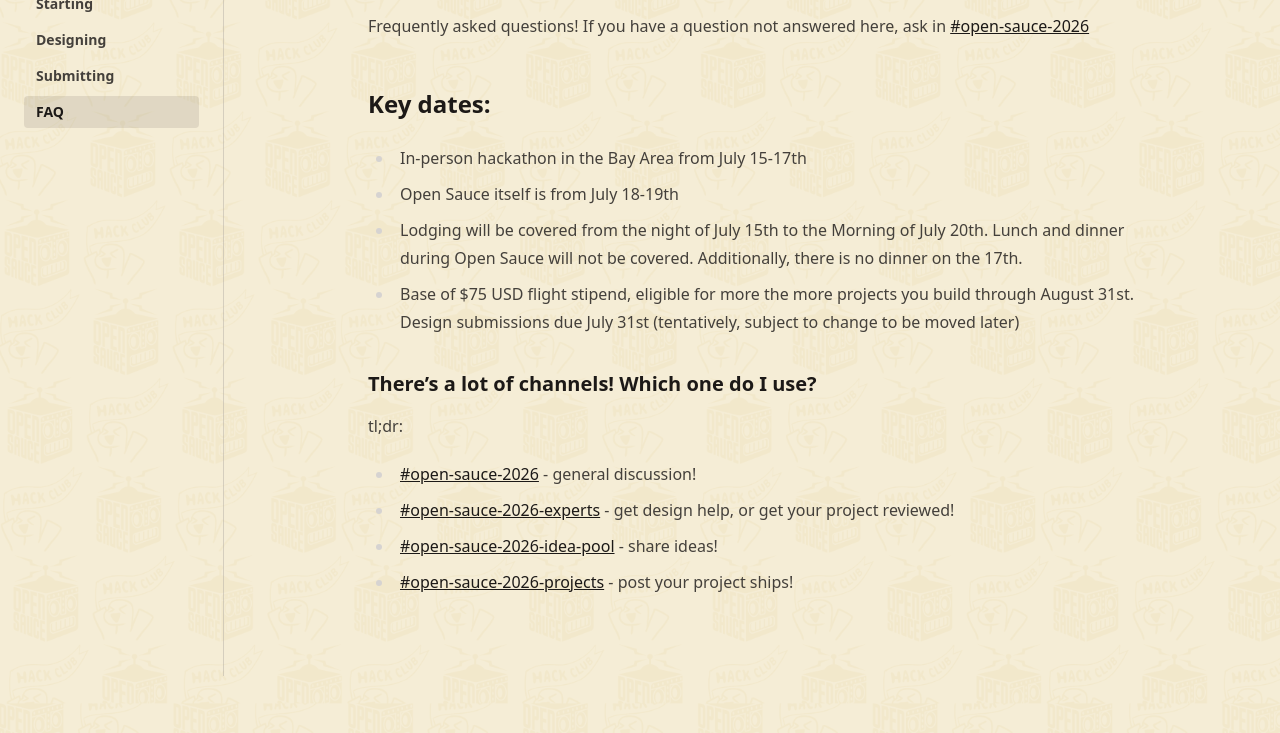
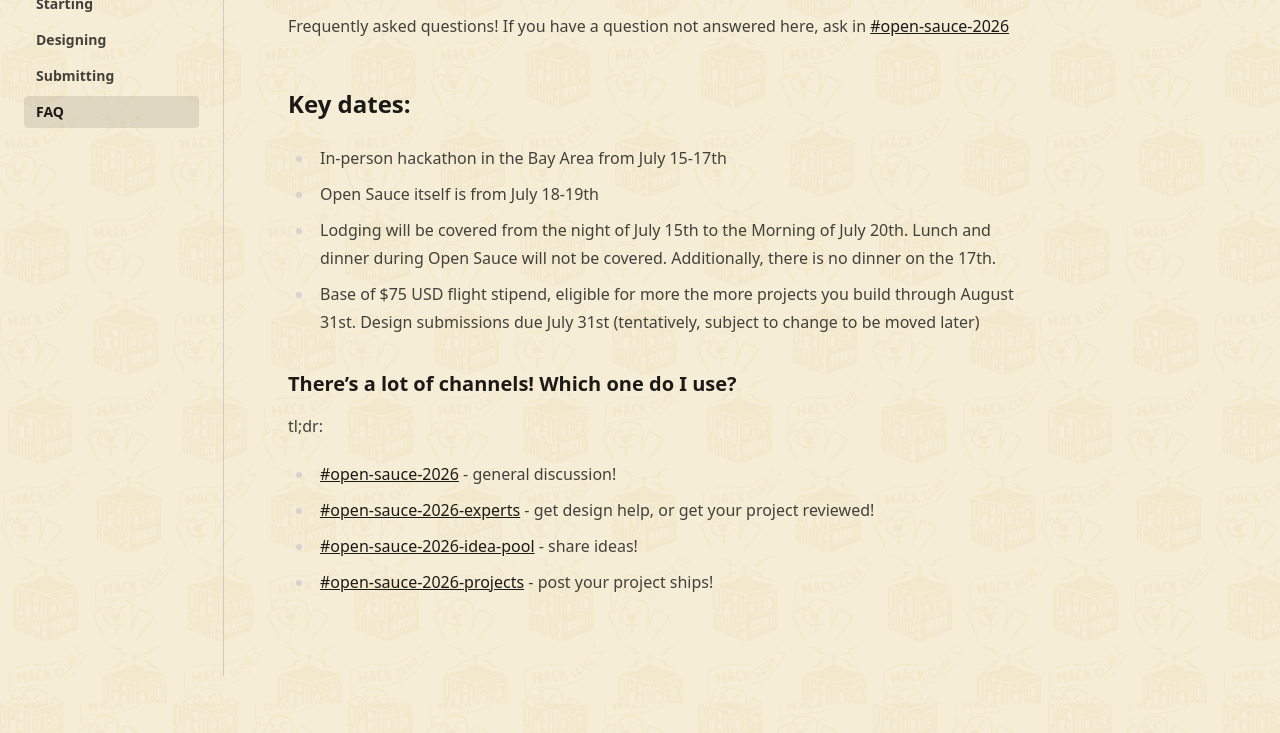
Before and after one commit to hackclub/open-sauce-2026, an Astro site in the folder website/: page /info/faq in a window 1280 px wide. Shown: the part 124-857 px from the top of the page. Built offline with nearby package versions, Linux system fonts and the light colour scheme; Astro itself is replaced by a stand-in of ours; some packages are replaced by stand-ins of ours; a web font is replaced by a local one.

Commit message:
updated formatting

```diff
--- a/website/src/components/DocsSidebar.astro
+++ b/website/src/components/DocsSidebar.astro
@@ -68,7 +68,7 @@
 </details>
 
 <aside
-    class="hidden md:block md:w-56 md:shrink-0 md:border-r md:border-stone-400/40 md:p-6 md:sticky md:top-0 md:h-screen md:overflow-y-auto"
+    class="hidden md:block md:fixed md:top-0 md:left-0 md:w-56 md:h-screen md:overflow-y-auto md:border-r md:border-stone-400/40 md:p-6"
 >
     <a
         href="/"
--- a/website/src/layouts/DocsLayout.astro
+++ b/website/src/layouts/DocsLayout.astro
@@ -7,11 +7,11 @@
 
 <Layout>
     <ClientRouter slot="head" />
-    <div class="flex flex-col md:flex-row min-h-screen font-sans">
+    <div class="min-h-screen font-sans">
         <DocsSidebar />
-        <main class="flex-1 px-4 py-8 md:px-12 md:py-16">
+        <main class="px-4 py-8 md:px-12 md:py-16">
             <article
-                class="prose prose-stone max-w-3xl mx-auto prose-p:font-medium prose-li:font-medium"
+                class="prose prose-stone max-w-3xl mx-auto pl-8 prose-p:font-medium prose-li:font-medium"
             >
                 <slot />
                 <br />
--- a/website/src/pages/index.astro
+++ b/website/src/pages/index.astro
@@ -17,7 +17,7 @@
         />
     </a>
     <div
-        class="max-w-2xl mx-auto px-4 my-16 md:my-24 font-serif font-semibold items-center flex flex-col"
+        class="max-w-2xl mx-auto px-4 my-16 md:my-24 font-serif font-semibold items-start flex flex-col"
     >
         <div class="prose-lg">
             <Landing />
```
